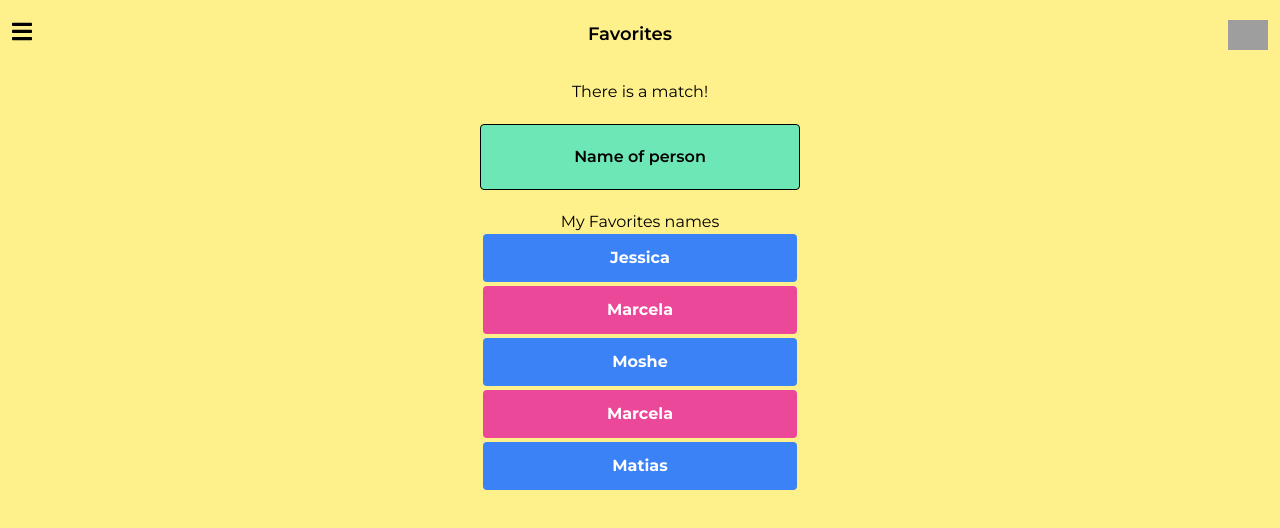
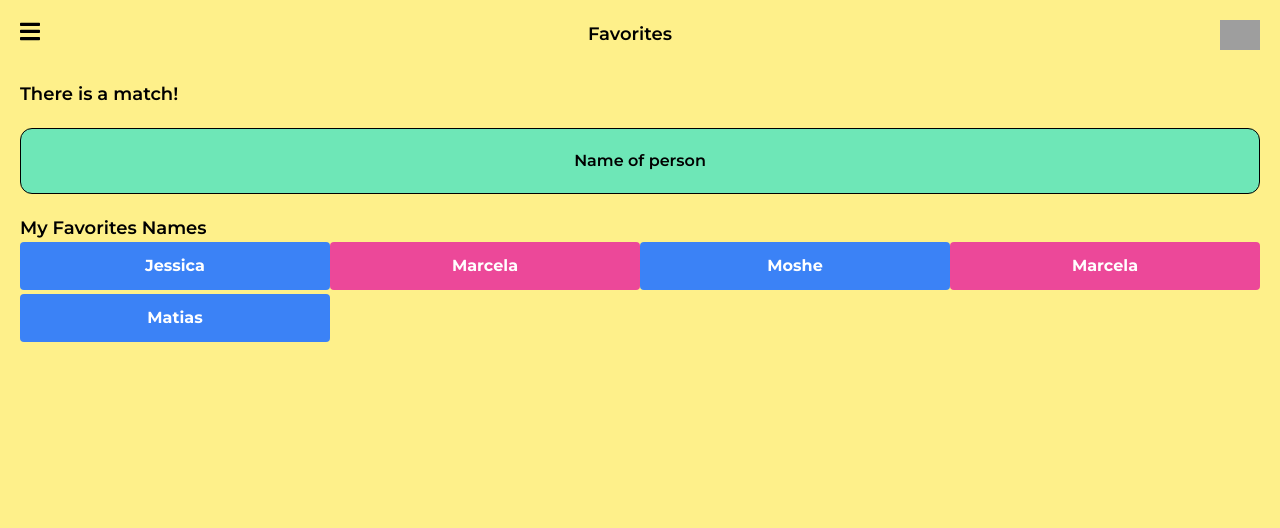
Before and after one commit to jocosiol/babyName-FE, a React (Create React App) app: page /favorites in a window 1280 px wide. Shown: the top 528 px of the page. Built offline with nearby package versions, Linux system fonts and the light colour scheme; grey boxes are pictures that could not be loaded; what tw-elements would draw is missing.

Commit message:
style fix

```diff
--- a/src/components/AlphabetForm.jsx
+++ b/src/components/AlphabetForm.jsx
@@ -39,7 +39,7 @@ function AlphabetForm() {
 
   return (
     <div
-      className="flex flex-row bg-purple-300 justify-center flex-wrap border border-black rounded-lg my-5 p-3 font-Montserrat"
+      className="flex flex-row bg-purple-300 justify-center flex-wrap border border-black rounded-lg my-5 p-3 font-Montserrat text-xl"
       onClick={handleClick}
     >
       {alphabet.map((item, index) => (
--- a/src/components/NameCard.jsx
+++ b/src/components/NameCard.jsx
@@ -13,7 +13,7 @@ function NameCard(props) {
 
   return (
     <Link to={{ pathname: `/name/${props.index}` }}>
-      <div className="flex flex-col items-center font-semibold bg-emerald-300 border border-black mt-5 py-5 w-80 rounded cursor-pointer" onClick={handleNameCardClick}>
+      <div className="flex flex-col items-center font-semibold bg-emerald-300 border border-black mt-5 py-5 rounded-xl cursor-pointer" onClick={handleNameCardClick}>
         {props.name}
       </div>
     </Link>
--- a/src/pages/Favorites.jsx
+++ b/src/pages/Favorites.jsx
@@ -9,31 +9,34 @@ function Favorites() {
   return (
     <div className="min-h-screen bg-yellow-200 flex flex-col font-Montserrat">
       {isNavbarOn && <NavBar />}
-      <div className="my-5 mx-3">
+      <div className="my-5 mx-5">
         <TopBar name="Favorites" />
-        <div className="flex flex-col justify-center items-center mt-5">
-          <label className="flex  ">There is a match!</label>
-          <NameCard name={"Name of person"}></NameCard>
+
+        <div className="flex flex-col mt-5 text-lg font-semibold">
+          There is a match!
+        </div>
+        <NameCard name={"Name of person"} />
+
+        <div className="flex flex-col mt-5 text-lg font-semibold">
+          My Favorites Names
         </div>
 
-        <div className="flex flex-col justify-center items-center mt-5">
-          <label className="flex  ">My Favorites names</label>
-          <button class="bg-blue-500 hover:bg-blue-700 text-white font-bold py-3 px-24 w-1/4 mb-1 rounded">
+          <button className="bg-blue-500 hover:bg-blue-700 text-white font-bold py-3 px-24 w-1/4 mb-1 rounded">
             Jessica
           </button>
-          <button class="bg-pink-500 hover:bg-pink-700 text-white font-bold py-3 px-24 w-1/4 mb-1 rounded">
+          <button className="bg-pink-500 hover:bg-pink-700 text-white font-bold py-3 px-24 w-1/4 mb-1 rounded">
             Marcela
           </button>
-          <button class="bg-blue-500 hover:bg-blue-700 text-white font-bold py-3 px-24 w-1/4 mb-1 rounded">
+          <button className="bg-blue-500 hover:bg-blue-700 text-white font-bold py-3 px-24 w-1/4 mb-1 rounded">
             Moshe
           </button>
-          <button class="bg-pink-500 hover:bg-pink-700 text-white font-bold py-3 px-24 w-1/4  mb-1 rounded">
+          <button className="bg-pink-500 hover:bg-pink-700 text-white font-bold py-3 px-24 w-1/4  mb-1 rounded">
             Marcela
           </button>
-          <button class="bg-blue-500 hover:bg-blue-700 text-white font-bold py-3 px-24 w-1/4 mb-1 rounded">
+          <button className="bg-blue-500 hover:bg-blue-700 text-white font-bold py-3 px-24 w-1/4 mb-1 rounded">
             Matias
           </button>
-        </div>
+
       </div>
     </div>
   );
--- a/src/pages/Home.jsx
+++ b/src/pages/Home.jsx
@@ -37,9 +37,9 @@ function Home() {
   };
 
   return (
-    <div className=" min-h-screen bg-yellow-200 flex flex-col font-Montserrat">
+    <div className="min-h-screen bg-yellow-200 flex flex-col font-Montserrat">
       {isNavbarOn && <NavBar />}
-      <div className="my-5 mx-3">
+      <div className="my-5 mx-5">
         <TopBar name="Names" />
         <div className="flex flex-row justify-center mx-10 mt-5">
           <div className="form-check form-switch">
--- a/src/pages/Name.jsx
+++ b/src/pages/Name.jsx
@@ -49,7 +49,7 @@ function Name() {
 
   return (
     <div className="min-h-screen bg-yellow-200 flex flex-col font-Montserrat">
-      <div className="flex flex-col my-5 mx-3">
+      <div className="flex flex-col my-5 mx-5">
         <TopBar name="Name" />
         <NameDetailCard name={selectedNameDetail?.name} gender={selectedNameDetail?.gender} meaning={selectedNameDetail?.meaning} />
         <div className="flex flex-row space-x-3">
```
